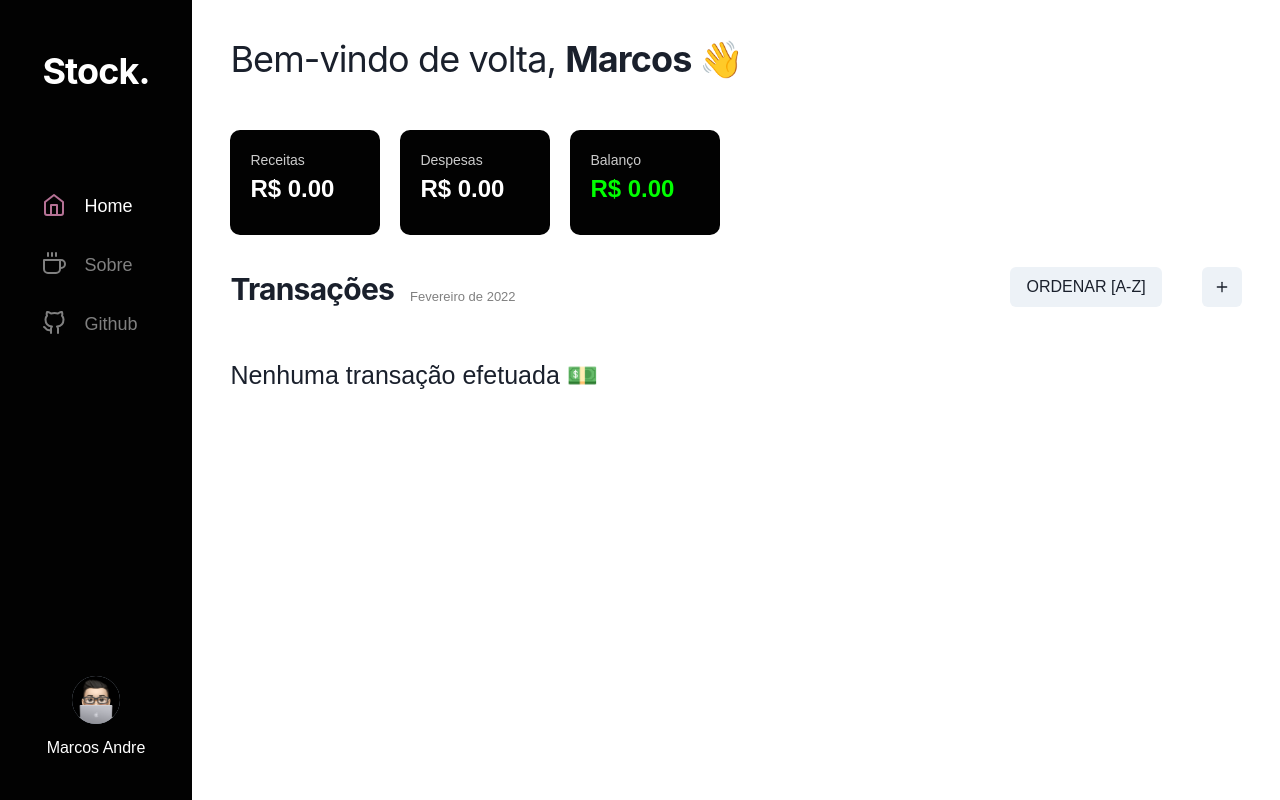
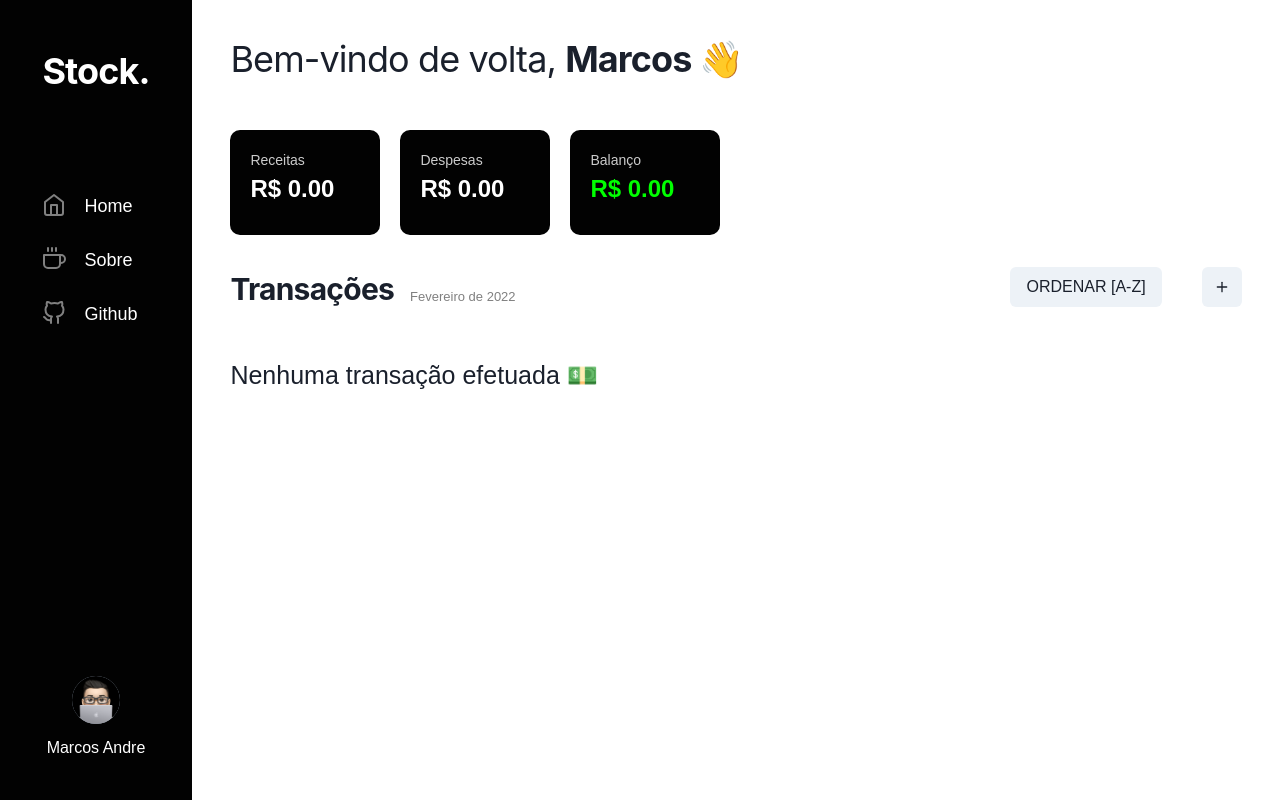
Before and after one commit to iamdevmarcos/stock-management, a Next.js app: page / in a window 1280 px wide. Built offline with nearby package versions, Linux system fonts and the light colour scheme.

Commit message:
fix issues

```diff
--- a/components/Menu.jsx
+++ b/components/Menu.jsx
@@ -1,5 +1,7 @@
-import { Flex, Heading, Avatar, Text, Icon, Link } from "@chakra-ui/react";
-import { FiHome, FiAlignJustify, FiCoffee, FiGithub } from "react-icons/fi";
+import Link from "next/link";
+
+import { Flex, Heading, Avatar, Text, Icon } from "@chakra-ui/react";
+import { FiHome, FiCoffee, FiGithub } from "react-icons/fi";
 
 export default function Menu() {
   return (
@@ -23,19 +25,23 @@ export default function Menu() {
           </Heading>
           <Flex flexDir="column" align="flex-start" justifyContent="center">
             <Flex className="sidebar-items">
-              <Link>
-                <Icon as={FiHome} fontSize="2xl" className="active-icon" />
-              </Link>
-              <Link href="/" _hover={{ textDecor: "none" }}>
-                <Text className="active">Home</Text>
+              <Link href="/">
+                <Flex>
+                  <Icon as={FiHome} fontSize="2xl" />
+                  <Text color="#fff" cursor={"pointer"}>
+                    Home
+                  </Text>
+                </Flex>
               </Link>
             </Flex>
             <Flex className="sidebar-items">
-              <Link>
-                <Icon as={FiCoffee} fontSize="2xl" />
-              </Link>
-              <Link href="/about" _hover={{ textDecor: "none" }}>
-                <Text>Sobre</Text>
+              <Link href="/about">
+                <Flex>
+                  <Icon as={FiCoffee} fontSize="2xl" />
+                  <Text color="#fff" cursor={"pointer"}>
+                    Sobre
+                  </Text>
+                </Flex>
               </Link>
             </Flex>
             <a
@@ -45,7 +51,7 @@ export default function Menu() {
             >
               <Flex className="sidebar-items">
                 <Icon as={FiGithub} fontSize="2xl" />
-                <Text>Github</Text>
+                <Text color="#fff">Github</Text>
               </Flex>
             </a>
           </Flex>
```
